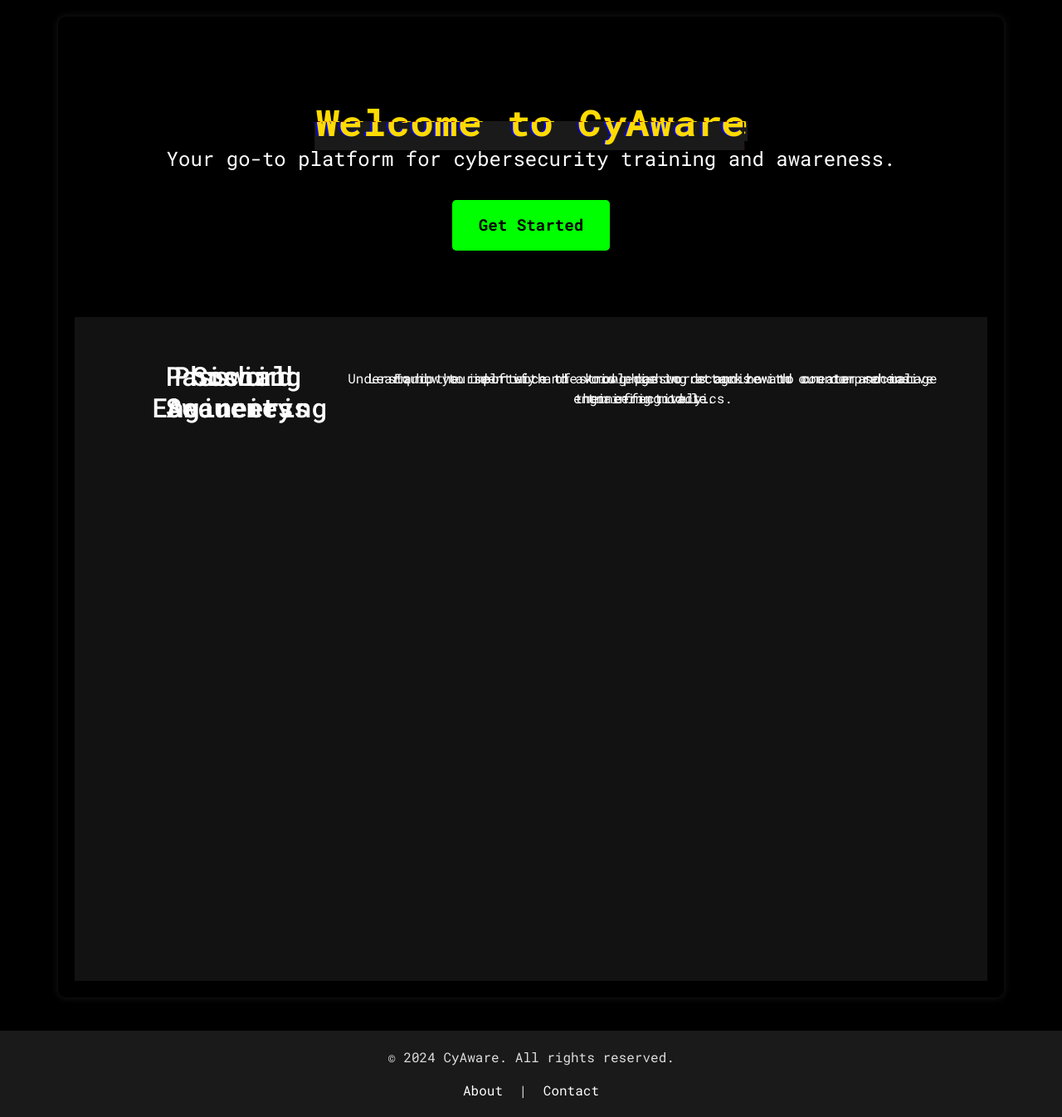
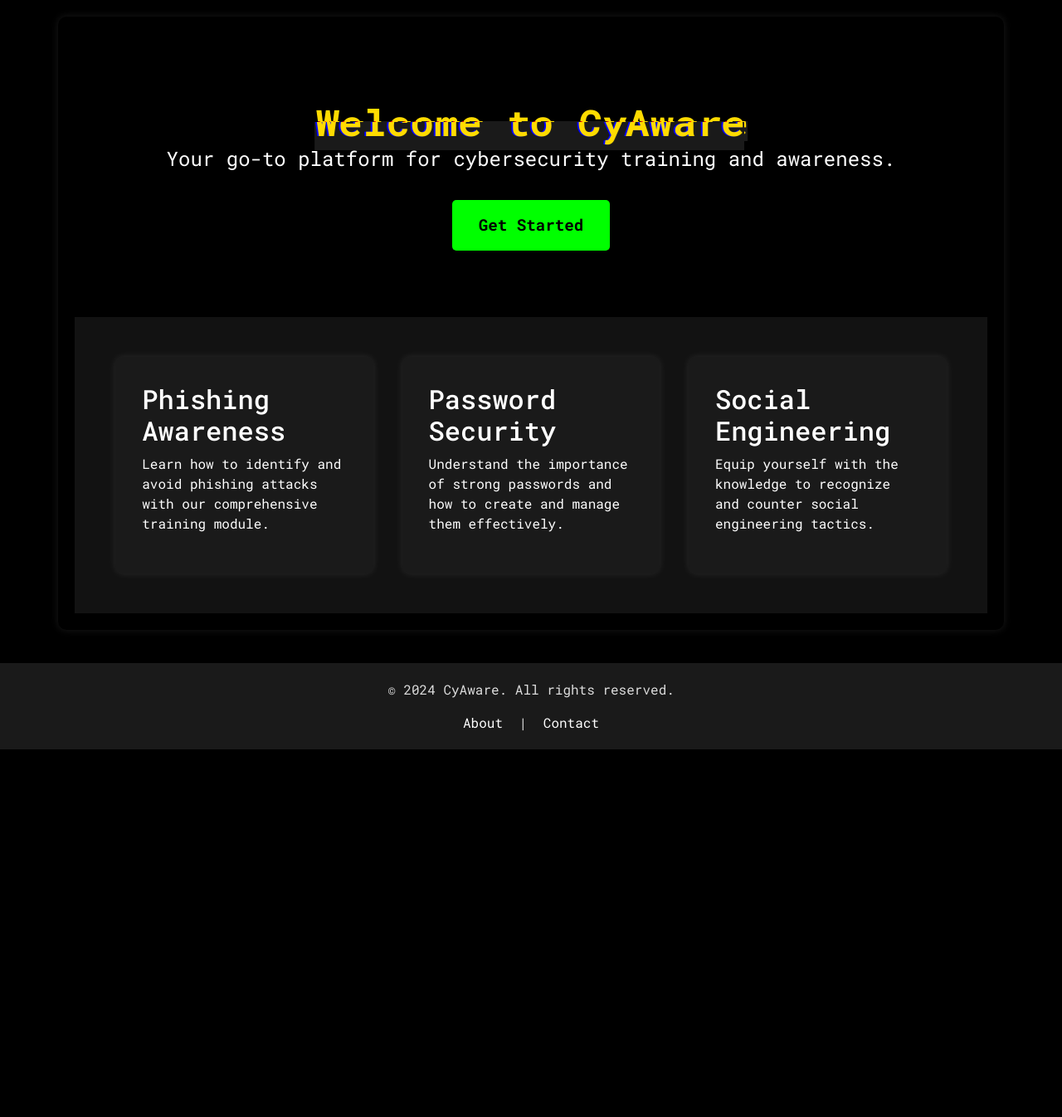
Before and after one commit to drent-z/cyaware, a Flask app: page / in a window 1280 px wide. Shown: the part 90-1436 px from the top of the page at 83% size. After the commit the page ends 993 px from the top, so only its background shows below. Run offline with Flask 3, Linux system fonts and the light colour scheme; some libraries are stand-ins or nearby versions.

Commit message:
reverted some stuff

```diff
--- a/app/static/styles.css
+++ b/app/static/styles.css
@@ -126,33 +126,26 @@ header {
 
 .features {
     display: flex;
-    flex-direction: column;
+    flex-wrap: wrap;
     justify-content: space-around;
     padding: 2rem;
     background-color: #121212;
-    height: 100vh;
-    position: relative;
-}
-
-.feature-container {
-    display: flex;
-    flex-direction: column;
-    overflow: hidden;
-    height: 100vh;
-    position: relative;
 }
 
 .feature-box {
-    flex: 0 0 100vh;
-    display: flex;
-    justify-content: center;
-    align-items: center;
-    text-align: center;
-    padding: 20px;
-    box-sizing: border-box;
-    position: absolute;
     width: 100%;
-    transition: transform 0.5s ease-out;
+    max-width: 30%;
+    min-width: 250px; /* Set a minimum width */
+    background-color: #1a1a1a;
+    padding: 2rem;
+    margin: 1rem;
+    border-radius: 10px;
+    box-shadow: 0 0 10px rgba(255, 255, 255, 0.1);
+    transition: transform 0.3s ease-in-out;
+}
+
+.feature-box:hover {
+    transform: scale(1.1);
 }
 
 footer {
--- a/app/templates/index.html
+++ b/app/templates/index.html
@@ -3,7 +3,7 @@
 {% block title %}CyAware{% endblock %}
 
 {% block content %}
-<section class="hero" id="hero-section">
+<section class="hero" id="home">
     <div class="typing-container">
         <h1 class="glitch" data-text="Welcome to CyAware">Welcome to CyAware</h1>
     </div>
@@ -11,20 +11,18 @@
     <a href="{{ url_for('register') }}" class="cta-button">Get Started</a>
 </section>
 
-<section class="features" id="features-section">
-    <div class="feature-container">
-        <div class="feature-box" id="feature1">
+<section class="features">
+    <div class="feature-box">
         <h2>Phishing Awareness</h2>
         <p>Learn how to identify and avoid phishing attacks with our comprehensive training module.</p>
     </div>
-        <div class="feature-box" id="feature2">
+    <div class="feature-box">
         <h2>Password Security</h2>
         <p>Understand the importance of strong passwords and how to create and manage them effectively.</p>
     </div>
-        <div class="feature-box" id="feature3">
+    <div class="feature-box">
         <h2>Social Engineering</h2>
         <p>Equip yourself with the knowledge to recognize and counter social engineering tactics.</p>
     </div>
-    </div>
 </section>
 {% endblock %}
```
Also changed, not shown: app/static/scripts.js (+0 -50 lines), 1 other file. Lines whose indentation alone changed are shown as unchanged.
